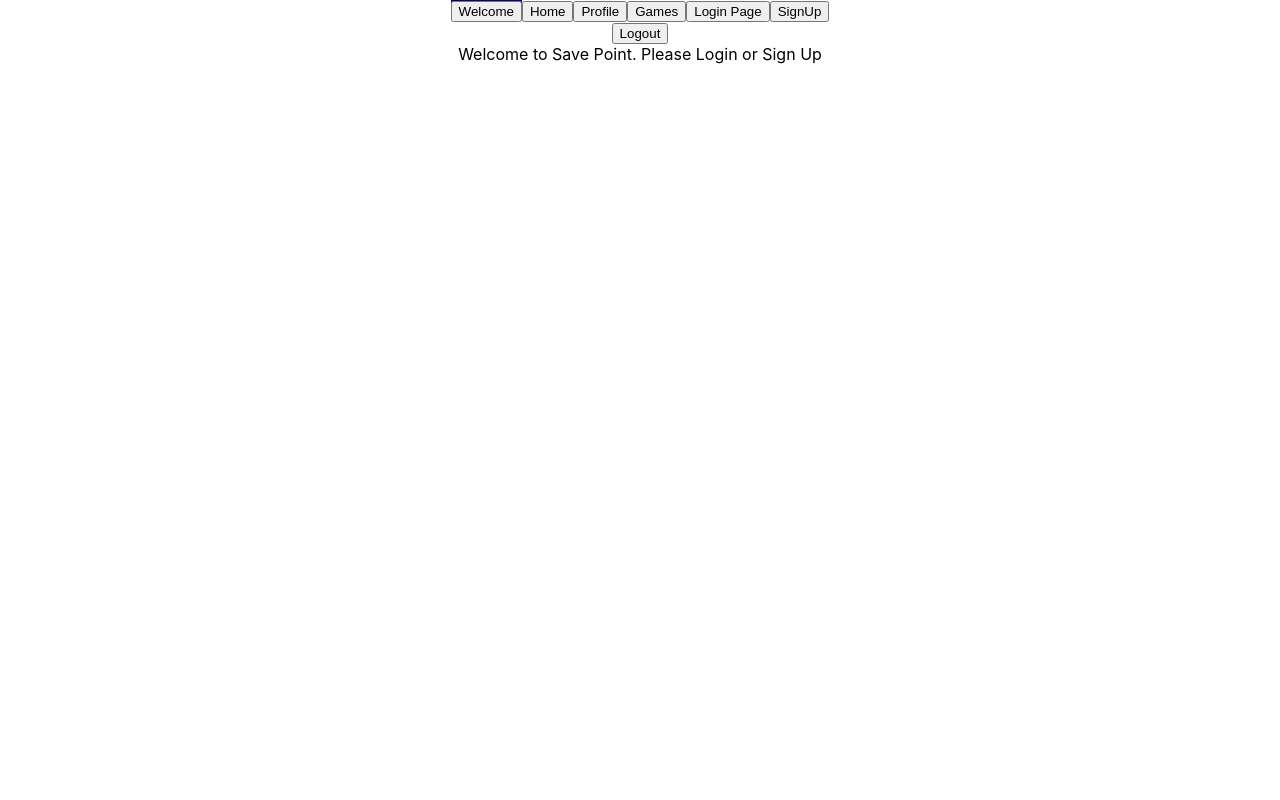
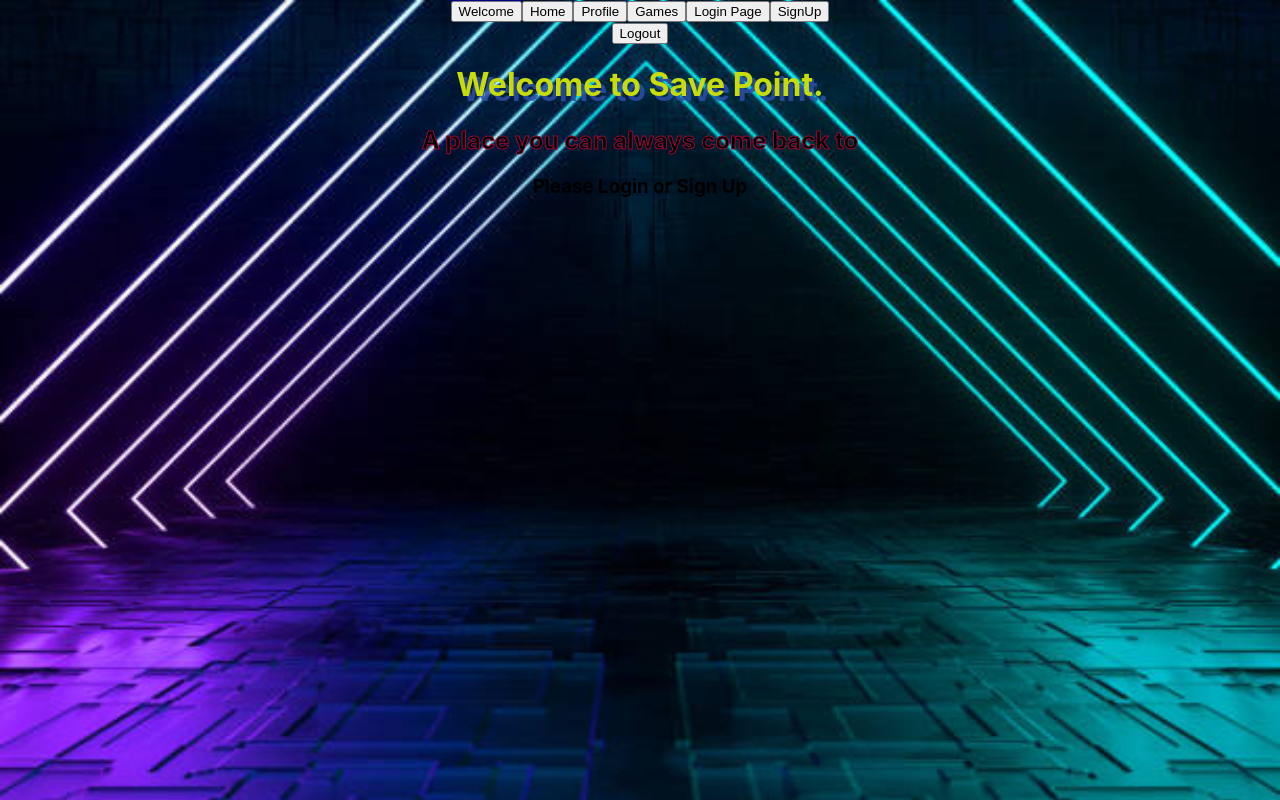
Before and after one commit to NewTechMike/save-point, a React (Create React App) app in the folder client/: page /welcome in a window 1280 px wide. Built offline with nearby package versions, Linux system fonts and the light colour scheme; no server answers.

Commit message:
added Styles

```diff
--- a/client/src/App.css
+++ b/client/src/App.css
@@ -1,3 +1,33 @@
+li {
+  column-span: all;
+  column-count: 3 auto;
+  column-gap: 100px;
+  color:#0ed108d5;
+  -webkit-text-stroke-width: .25px;
+  -webkit-text-stroke-color: blue
+}
+
+
+body {
+  background-image: url("./images/laser room.jpeg");
+  background-repeat: no-repeat;
+  background-attachment: fixed;
+  background-size: cover;
+  background-blend-mode: soft-light ;
+}
+
+
+
+p, h1 {
+  color: rgb(200, 221, 7);
+  text-shadow: 5px 5px rgba(44, 77, 167, 0.87);
+}
+
+h2 {
+  text-shadow: 3px, 3px, rgba(2, 133, 61, 0.274);
+  -webkit-text-stroke-width: 1px;
+  -webkit-text-stroke-color: rgb(146, 10, 55);
+}
 .App {
   text-align: center;
 }
@@ -14,8 +44,7 @@
 }
 
 .span {
-  columns: auto;
-  column-gap: 100px;
+  display: grid
 }
 
 .img {
--- a/client/src/components/Games.js
+++ b/client/src/components/Games.js
@@ -149,13 +149,13 @@ function Games(){
   return (
     <div>
       <h1>Welcome to the Games Page, {user.username}</h1>
+      <ul>{theRawgGames}</ul>
       <ul>{theGames}</ul>
-      <ul>{theRawgGames}</ul>
     </div>
   )} else {
     return(
       <div>
-        Welcome to the Games Page. Please login or sign up
+        <h2>Welcome to the Games Page. Please login or sign up</h2>
       </div>
     )
   }
--- a/client/src/components/Home.js
+++ b/client/src/components/Home.js
@@ -13,10 +13,9 @@ function Home(){
   const [editBio, setEditBio] = useState(false)
   const [homeCount, setHomeCount] = useState(0)
 
-
   function handleUpdateSubmit(e){
     e.preventDefault()
-    //setHomeCount(homeCount+1)
+
       if(editLoc === true || editBio === true){
       setHomeCount(homeCount+1)
       fetch('/me', {
@@ -30,9 +29,6 @@ function Home(){
       .then((data)=> console.log("H data: ", data))
       setInfo(true)
       checkRender()
-      console.log("info: ", info)
-      console.log("Location Submit")
-      //setHomeCount(homeCount+2)
     } else {
       console.log("It didn't work")
       setInfo(false)
@@ -51,13 +47,11 @@ function Home(){
   function handleEditLocClick(){
     setEditLoc(!editLoc)
     {editLoc ? setEditLocButton("Edit"): setEditLocButton("Save")}
-    console.log("User ID L: ", user.location)
   }
 
   function handleEditBioClick(){
     setEditBio(!editBio)
     {editBio ? setEditBioButton("Edit"): setEditBioButton("Save")}
-    console.log("User ID B: ", user.bio)
   }
 
   function handleDelete(user){
@@ -73,18 +67,19 @@ function Home(){
   if(loggedIn){
   return(
     <div>
-      Welcome to your Home Page, { user.username }
+
+      <h1>Welcome to your Home Page, { user.username }</h1>
       <br></br>
 
-      From:
-      <br></br>
+     <p> From: </p>
+
       {editLoc ? <input
         type="text"
         defaultValue={`${user.location}`}
         onChange={(e) => setNewLocation(e.target.value)}
         /> :
       <div>
-        {user.location}
+        <p>{user.location}</p>
         </div>
         }
       <form onClick={handleUpdateSubmit}>
@@ -95,15 +90,15 @@ function Home(){
       </input>
 
       </form>
+       <br></br>
+        <p>About: </p>
 
-        About:
-        <br></br>
         {editBio ? <textarea
           defaultValue={`${user.bio}`}
           onChange={(e)=>setNewBio(e.target.value)}
           ></textarea>:
         <div>
-          {user.bio}
+         <p>{user.bio}</p>
         </div>
         }
         <form onClick={handleUpdateSubmit}>
--- a/client/src/components/List.js
+++ b/client/src/components/List.js
@@ -3,14 +3,12 @@ import {UserContext} from '../context/user'
 import ListedGames from './ListedGames';
 
 function List(){
-  const {user, loggedIn} = useContext(UserContext);
+  const {user, setUser, loggedIn} = useContext(UserContext);
   const [lists, setLists] = useState([])
-
   const [games, setGames] = useState([])
-
   const [gameCount, setGameCount] = useState(0)
-
   const [count, setCount] = useState(0)
+  const [check, setCheck] = useState()
   const [gen, setGen] = useState(false)
 
   useEffect(()=>{
@@ -18,42 +16,42 @@ function List(){
     .then((r)=>r.json())
     .then((listData)=>setLists(listData))
   },[])
-  console.log("Lists: ",lists)
 
+  const showLists = lists.map((listObj) =>
+    <span key={listObj.id} >{listObj.list_name }{"  "}&nbsp;</span>)
 
-
-    const showLists = lists.map((listObj) =>
-      <span key={listObj.id} >{listObj.list_name }{"  "}&nbsp;</span>)
-
-  console.log("ShowLists: ", showLists)
   if(lists.length > 0 && gameCount === 0){
-
     fetch(`${user.id}/lists/${lists[0].id}`)
     .then((r)=>r.json())
     .then((data)=>setGames(data))
-
     setGameCount(1)
   }
 
- // console.log("Games: ", games)
-
  function handleRemoveWantGame(id){
-  console.log("Remove Clicked", id)
   fetch(`${user.id}/lists/${"Want to Play"}/${id}`, {
     method: "DELETE",
     headers: {
       "Content-Type": "application/json"
     }
   })
+  .then((r)=>r.json())
+  .then((data)=>setCheck(data))
+  checkRender()
+  setCount(count+1)
+  console.log(count)
+}
+
+function checkRender(){
+  fetch('/me')
+    .then((r)=>r.json())
+    .then(setUser)
 }
   const showGames = games.map((gameObj) =>
     <li key={"a"+gameObj.id} style={{textAlign: 'left'}}>{gameObj.title}{" "}
     <button onClick={()=>handleRemoveWantGame(gameObj.id)}>X</button></li>
   )
 
-  console.log("SG: ", showGames)
   function handleListClick(){
-    console.log("Button has been Clicked", user.id)
     fetch(`/lists/${user.id}`, {
       method: "POST",
       headers: {
@@ -70,24 +68,22 @@ function List(){
     setGen(true)
     setCount(1)
   }
-  console.log("Gen: ", gen)
 
   if(lists.length >0){
   return(
     <div>
       <br></br>
-      This will be the list component
       <br></br>
       <br></br>
       {gen ? null:
       <button onClick={handleListClick}>Generate Lists</button>}
-      {showLists}
+      <div style={{color: "Green"}}>
+        {showLists}
       <ul>
-
         {showGames}
-
-        </ul>
+      </ul>
       <ListedGames lists={lists} />
+      </div>
     </div>
   )
   } else {
--- a/client/src/components/ListedGames.js
+++ b/client/src/components/ListedGames.js
@@ -13,7 +13,6 @@ function ListedGames({lists}){
   },[])
 
   function handleRemoveStartGame(id){
-    console.log("Remove Clicked", id)
     fetch(`${user.id}/lists/${"Started Playing"}/${id}`, {
       method: "DELETE",
       headers: {
@@ -22,7 +21,6 @@ function ListedGames({lists}){
     })
   }
   function handleRemoveReplayGame(id){
-    console.log("Remove Clicked", id)
     fetch(`${user.id}/lists/${"To Replay"}/${id}`, {
       method: "DELETE",
       headers: {
@@ -50,8 +48,6 @@ function ListedGames({lists}){
   return(
     <div>
     <br></br>
-      <text style={{textAlign: 'center'}}>This is center{"  "}</text>
-      <text style={{textAlign: 'right'}}>{" "}This is right   </text>
       <ul>{showGames1}</ul> <ul>{showGames2}</ul>
     </div>
   )
--- a/client/src/components/Login.js
+++ b/client/src/components/Login.js
@@ -40,7 +40,7 @@ function Login(){
 if(!loggedIn){
   return(
     <div>
-      Login Page
+      <h1>Login Page</h1>
       <form onSubmit={ handleSubmit }>
         <label htmlFor="username">Username</label>
         <br/>
@@ -75,7 +75,9 @@ if(!loggedIn){
     </div>
   )} else {
     return(
-      <div style={{color: "orange"}}>You are already Logged In</div>
+      <div style={{color: "orange"}}>
+        <h2>You are already Logged In</h2>
+      </div>
     )
   }
 }
--- a/client/src/components/NavBar.js
+++ b/client/src/components/NavBar.js
@@ -29,6 +29,7 @@ function NavBar(){
           Users
         </button>
       </NavLink> */
+
   return(
     <div>
       <NavLink
--- a/client/src/components/Profile.js
+++ b/client/src/components/Profile.js
@@ -33,7 +33,7 @@ function Profile(){
   if(user.location === null && user.bio === null){
     return (
       <div>
-          Welcome new user, Here you can add your location and bio about yourself
+         <h2> Welcome new user, Here you can add your location and bio about yourself</h2>
       <div>
         From:
         <br></br>
@@ -59,8 +59,8 @@ function Profile(){
     )
   } else {
     return (
-      <div>
-        You can change your profile info on the Home page
+      <div style={{color: "orange"}}>
+        <h2>You can change your profile info on the Home page</h2>
       </div>
     )
   }
--- a/client/src/components/SignUp.js
+++ b/client/src/components/SignUp.js
@@ -41,7 +41,7 @@ function SignUp (){
   if(!loggedIn){
   return(
     <div>
-      Welcome to SignUp Page
+      <h1>Welcome to SignUp Page</h1>
       <div>
         <form onSubmit={handleSubmit}>
           <label htmlFor="username">Username: </label>
@@ -87,7 +87,7 @@ function SignUp (){
   )} else {
   return (
     <div style={{color: "orange"}}>
-      You have already Signed up and are currently Logged In, {user.username}
+      <h2>You have already Signed up and are currently Logged In, {user.username}</h2>
     </div>
   )}
 }
--- a/client/src/components/Welcome.js
+++ b/client/src/components/Welcome.js
@@ -2,17 +2,19 @@ import React, {useContext} from 'react';
 import {UserContext} from "../context/user";
 
 function Welcome(){
-
   const { user, loggedIn } = useContext(UserContext);
-
-  console.log("W User: ", user)
 
   if(loggedIn){
   return(
-    <div>Welcome back, {user.username}</div>
+    <div>
+      <h1>Welcome back, {user.username}</h1>
+    </div>
   )} else{
     return(
-      <div>Welcome to Save Point. Please Login or Sign Up</div>
+      <div>
+        <h1>Welcome to Save Point.</h1>
+        <h2>A place you can always come back to</h2>
+        <h3>Please Login or Sign Up</h3></div>
     )
   }
 }
```
Also changed, not shown: client/src/images/laser room.jpeg (added).
